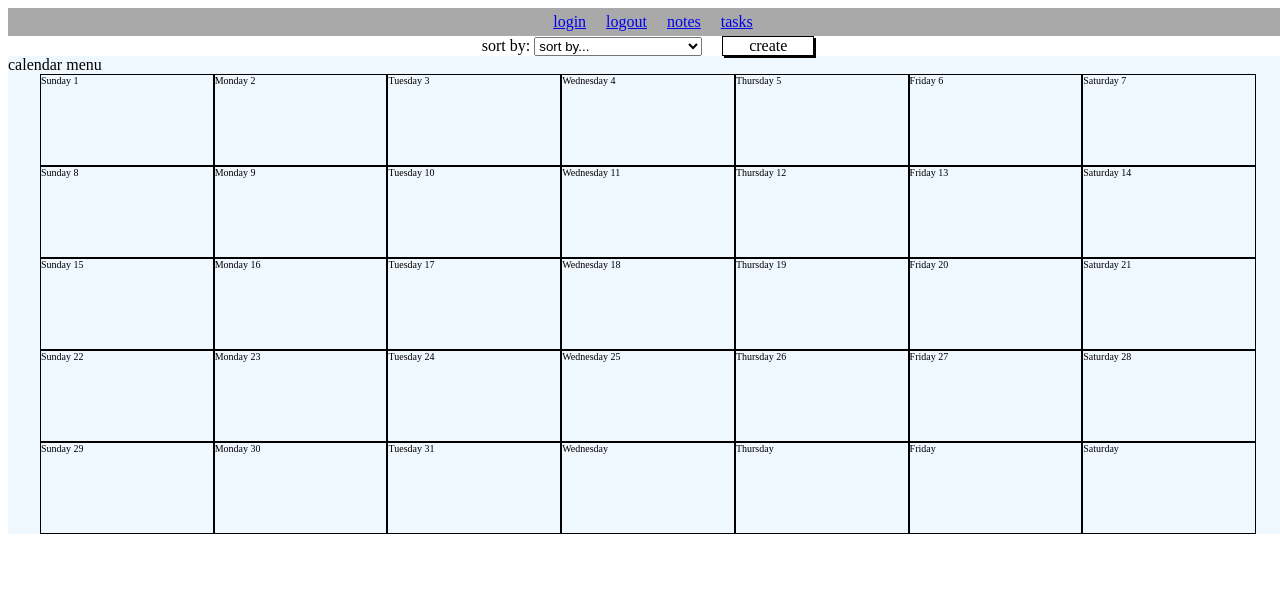
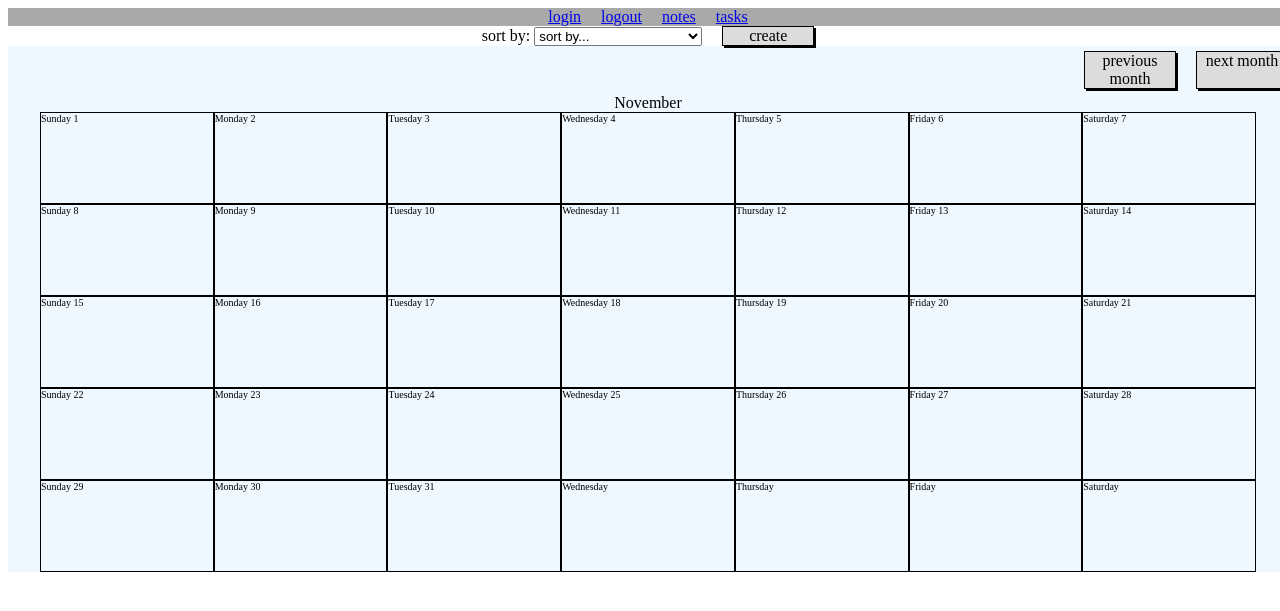
Before and after one commit to maimedlord/tracking_v2, a Flask app: page /tasks in a window 1280 px wide. Shown: the top 611 px of the page. Run offline with Flask 3, Linux system fonts and the light colour scheme; the visitor is signed in with stand-in values (Sample User, id 1).

Commit message:
just added month name to calendar view

```diff
--- a/static/css/init.css
+++ b/static/css/init.css
@@ -15,7 +15,6 @@
     flex-direction: row;
     gap: 20px;
     justify-content: center;
-    padding: 5px;
     width: 100%;
 }
 #test_main {
--- a/static/css/tasks.css
+++ b/static/css/tasks.css
@@ -1,4 +1,5 @@
 .button {
+    background-color: gainsboro;
     border: black 1px solid;
     box-shadow: black 2px 2px;
     text-align: center;
@@ -41,6 +42,13 @@
     flex-direction: column;
     width: 100%;
 }
+#calendar_menu {
+    display: flex;
+    flex-direction: row-reverse;
+    gap: 20px;
+    margin: 5px 0 5px 0;
+    width: 100%;
+}
 .calendar_month_day {
     border: black solid 1px;
     font-size: x-small;
@@ -51,15 +59,23 @@
     display: flex;
     flex-direction: row;
 }
+#calendar_title {
+    align-items: center;
+    display: flex;
+    flex-direction: row;
+    justify-content: center;
+    text-align: center;
+    width: 100%;
+}
+#calendar_view {
+    margin: auto;
+    width: 95%;
+}
 .close_confirm_container {
     align-items: center;
     display: flex;
     flex-direction: row-reverse;
     width: 100%;
-}
-#calendar_view {
-    margin: auto;
-    width: 95%;
 }
 #menu_confirm_delete_container {
     align-items: center;
@@ -96,7 +112,7 @@
     display: flex;
     flex-direction: column;
     margin-top: 10px;
-    padding: 5px;
+    /*padding: 5px;*/
 }
 #task_create_error_message {
     align-items: center;
@@ -122,7 +138,7 @@
     box-shadow: black 2px 2px;
     padding: 5px;
     z-index: 1000;
-    width: 60%;
+    width: 500px;
 }
 #task_edit_one {
     display: flex;
--- a/static/javascript/tasks.js
+++ b/static/javascript/tasks.js
@@ -2,10 +2,13 @@
 let id_button_create = document.getElementById('button_create');
 let id_button_delete_no = document.getElementById('button_delete_no');
 let id_button_delete_yes = document.getElementById('button_delete_yes');
+let id_button_month_next = document.getElementById('button_month_next');
+let id_button_month_prev = document.getElementById('button_month_prev');
 let id_button_t_update_submit = document.getElementById('button_t_update_submit');
 let id_button_task_create_submit = document.getElementById('button_task_create_submit');
 let id_button_task_update_submit = document.getElementById('button_task_update_submit');
 let id_calendar_view = document.getElementById('calendar_view');
+let id_calendar_title = document.getElementById('calendar_title');
 let id_t_update_error_message = document.getElementById('t_update_error_message');
 let id_task_choose_one = document.getElementById('task_choose_one');
 let id_task_choose_series = document.getElementById('task_choose_series');
@@ -20,6 +23,8 @@
 let id_select_sort_by = document.getElementById('select_sort_by');
 
 // calendar variables
+let cal_now_month = 11;
+let cal_now_year = 2024;
 const week_array = ['Sunday', 'Monday', 'Tuesday', 'Wednesday', 'Thursday', 'Friday', 'Saturday'];
 
 // other variables
@@ -110,7 +115,6 @@
         document.getElementById('update_task_text').value = local_task['text'];
         id_task_edit_container.style.display = 'flex';
         // skip if no date, else draw 'this' task
-        console.log(id_and_dates);
         if (id_and_dates.length !== 3) {
             return;
         }
@@ -264,6 +268,26 @@
 }
 
 /// calendar functions
+// RETURNS ???
+function cal_month_next(month, year) {
+    if (month === 11) {
+        cal_now_month = 1;
+        cal_now_year = ++year;
+    }
+    else {
+        cal_now_month = ++month;
+    }
+}
+
+// RETURNS ???
+function cal_month_prev(month, year) {
+    if (month === 1) {
+        cal_now_month = 11;
+        cal_now_year = --year;
+    }
+    cal_now_month = --month;
+}
+
 function draw_month(month, year) {
     try {
         // prep
@@ -274,6 +298,8 @@
         const month_last_moment = new Date(year, month + 1, 0, 23, 59, 59, 999);
         let started_day_nums = false;
         let written_day_num = 1;
+        // write month name
+        id_calendar_title.innerText = new Date(year, month - 1).toLocaleString('default', { month: 'long' });
         id_calendar_view.innerHTML = '';
         // every month except for some rare February's have five weeks
         for (let row = 0; row < 5; row++) {
@@ -311,8 +337,8 @@
         let temp_obj = TASKS_OBJ['data'];
         for (let i = 0; i < temp_obj.length; i++) {
             // set as UTC
-            let start_date = new Date(temp_obj[i]['dateStart'] + 'Z');
-            let end_date = new Date(temp_obj[i]['dateEnd'] + 'Z');
+            let start_date_utc = new Date(temp_obj[i]['dateStart'] + 'Z');
+            let end_date_utc = new Date(temp_obj[i]['dateEnd'] + 'Z');
             // first, draw what is recorded in recordedTasks array
             if (temp_obj[i]['recordedTasks'].length > 0) {
                 // console.log(temp_obj[i]['recordedTasks']);
@@ -327,7 +353,11 @@
             let repeat_values = temp_obj[i]['repeat'].split(',');
             // handle tasks with no repeat set up and no recordedTasks
             if (repeat_values.length === 1 && temp_obj[i]['recordedTasks'].length === 0) {
-                let day_element = document.getElementById('month' + start_date.getDate().toString());
+                // only draw tasks that exist within this month
+                if (start_date_utc < month_first_moment || start_date_utc > month_last_moment) {
+                    continue;
+                }
+                let day_element = document.getElementById('month' + start_date_utc.getDate().toString());
                 let temp_div = document.createElement('div');
                 temp_div.id = temp_obj[i]['_id'] + ',' + temp_obj[i]['dateStart'] + ',' + temp_obj[i]['dateEnd'];
                 temp_div.onclick = () => edit_task_popup(temp_div.id);
@@ -339,14 +369,20 @@
             }
             // first, take care of recordedTasks
             let rec_tasks = temp_obj[i]['recordedTasks']
-            if (rec_tasks && rec_tasks.length > 0) {
-                for (let ii = 0; ii < rec_tasks.length; ii++) {
-                    console.log(rec_tasks[ii]);
+            if (!rec_tasks || rec_tasks.length < 1) {
+                continue;
+            }
+            // process recordedTasks
+            for (let ii = 0; ii < rec_tasks.length; ii++) {
                     let id_and_dates = rec_tasks[ii]['id'].split(',');
                     // handle dates
                     let temp_start_date = '';
                     if (id_and_dates[1] !== "") {
                         temp_start_date = new Date(id_and_dates[1] + 'Z');
+                        // skip this recordedTask if start date is not in this month
+                        if (temp_start_date < month_first_moment || temp_start_date > month_last_moment) {
+                            continue;
+                        }
                     }
                     let temp_end_date = '';
                     if (id_and_dates[2] !== "") {
@@ -362,11 +398,13 @@
                     temp_div.innerText = temp_obj[i]['title'];
                     day_element.append(temp_div);
                 }
-            }
+            // if (rec_tasks && rec_tasks.length > 0) {
+            //
+            // }
 
             /// handle daily repeat
             if (repeat_values[0] === 'daily') {
-                console.log(repeat_values[0]);
+                // console.log('repeat values: ', repeat_values[0]);
                 // handle never
                 if (repeat_values[2] === 'never') { // NEEDS
 
@@ -375,7 +413,7 @@
                 if (is_all_digits(repeat_values[2])) {
                     let occurrences = parseInt(repeat_values[2]);
                     let skip_amt = parseInt(repeat_values[1]);
-                    let last_date = new Date(start_date);
+                    let last_date = new Date(start_date_utc);
                     last_date.setDate(last_date.getDate() + (skip_amt * occurrences));
                     // skip if task end date is before this month
                     if (last_date < month_first_moment) {
@@ -385,8 +423,8 @@
                     // process n number of tasks in the series and print if in this month
                     for (let ii = 0; ii < occurrences; ii++) {
                         // console.log(temp_obj[i]['title']);
-                        let temp_start_date = new Date(start_date);
-                        let temp_end_date = new Date(end_date);
+                        let temp_start_date = new Date(start_date_utc);
+                        let temp_end_date = new Date(end_date_utc);
                         temp_start_date.setDate(temp_start_date.getDate() + (skip_amt * ii));
                         temp_end_date.setDate(temp_end_date.getDate() + (skip_amt * ii));
                         // break out of loop if task in series is past this month
@@ -403,7 +441,6 @@
                         const rec_task_id = temp_obj[i]['_id'] + ',' + temp_start_date.toISOString().slice(0, -5)
                             + ',' + temp_end_date.toISOString().slice(0, -5);
                         const found_rTask = get_recordedTask(rec_task_id, temp_obj[i]['recordedTasks']);
-                        console.log('the found_rtask is: ', found_rTask);
                         if (found_rTask > -1) {
                             continue;
                         }
@@ -436,7 +473,6 @@
 // RETURN -1 if not found or num of element
 function get_recordedTask(recorded_task_id, rec_task_array) {
     try {
-        console.log(rec_task_array);
         // input validation
         if (!rec_task_array || rec_task_array.length === 0) {
             return -1;
@@ -478,6 +514,16 @@
         // Handle errors
         console.error("There was an error with the fetch request: id_button_delete_no.onclick: ", error);
     }
+}
+
+id_button_month_next.onclick=function () {
+    cal_month_next(cal_now_month, cal_now_year);
+    draw_month(cal_now_month, cal_now_year);
+}
+
+id_button_month_prev.onclick=function () {
+    cal_month_prev(cal_now_month, cal_now_year);
+    draw_month(cal_now_month, cal_now_year);
 }
 // NEEDS update to draw_month parameters
 id_button_task_create_submit.onclick=async function () {
--- a/templates/tasks.html
+++ b/templates/tasks.html
@@ -184,7 +184,11 @@
         </div>
     </div>
     <div id="calendar_container">
-        <div id="calendar_menu">calendar menu</div>
+        <div id="calendar_menu">
+            <div class="button" id="button_month_next">next month</div>
+            <div class="button" id="button_month_prev">previous month</div>
+        </div>
+        <div id="calendar_title"></div>
         <div id="calendar_view"></div>
     </div>
     <div id="tasks_container">
```
